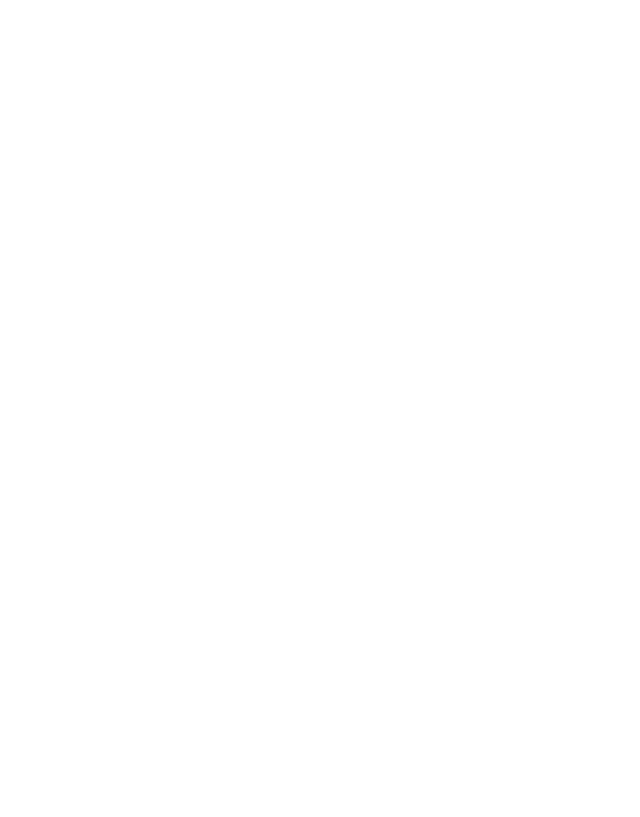
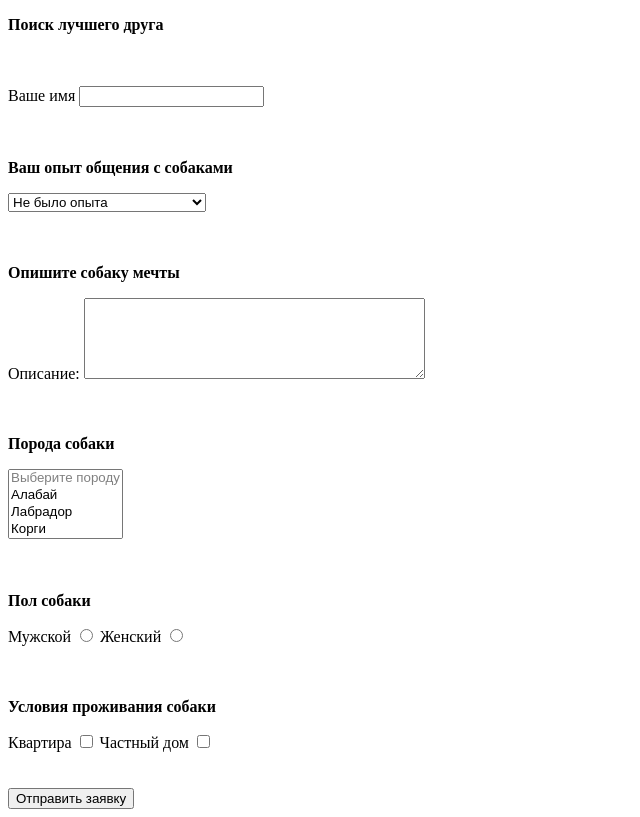
Before and after one commit to HelenZA4/HTMLproject, a plain HTML site: page 1page.html in a window 1280 px wide. Shown: the whole page, without its empty margins (0-640 px from the left). Drawn offline with Linux system fonts and the light colour scheme.

Commit message:
Update 1page.html

```diff
--- a/1page.html
+++ b/1page.html
@@ -2,9 +2,75 @@
 <html lang="en">
 <head>
     <meta charset="UTF-8">
-    <title>Title</title>
+    <title>Форма поиска</title>
 </head>
 <body>
+<p><b>Поиск лучшего друга</b></p>
+<br/>
+<br/>
+<form action="/dog.php" method="post">
+    <label>
+        Ваше имя <input type="text" name="clientName" required/>
+    </label>
+</form>
+<br/>
+<br/>
+<p><b>Ваш опыт общения с собаками</b></p>
+<form action="/dog.php" method="post">
+    <label>
+        <select name="experienceDog">
+            <option value="Не было опыта">Не было опыта</option>
+            <option value="Общались с собакой друзей">Общались с собакой друзей</option>
+            <option value="Раньше была собака">Раньше была собака</option>
+            <option value="Сейчас живёт собака">Сейчас живет собака</option>
+        </select>
+    </label>
+</form>
+<br/>
+<br/>
+<p><b>Опишите собаку мечты</b></p>
+<form action="/dog.php" method="post">
+    <label for="description">Описание:</label>
+    <textarea id="description" name="description"
+              rows="5" cols="40"></textarea>
+</form>
+<br/>
+<br/>
+<p><b>Порода собаки</b></p>
+<form action="/dog.php" method="post">
+    <label>
+        <select name="breedDog" multiple required>
+            <option disabled>Выберите породу</option>
+            <option value="Алабай">Алабай</option>
+            <option value="Лабрадор">Лабрадор</option>
+            <option value="Корги">Корги</option>
+            <option value="Чихуахуа">Чихуахуа</option>
+        </select>
+    </label>
+</form>
+<br/>
+<br/>
+<p><b>Пол собаки</b></p>
+<form action="/dog.php" method="post">
+    <label>Мужской
+        <input type="radio" value="Мужской" name="genderDog"></label>
+    <label>Женский
+        <input type="radio" value="Женский" name="genderDog"></label>
+</form>
+<br/>
+<br/>
+<p><b>Условия проживания собаки</b></p>
+<form action="/dog.php" method="post">
+    <label>Квартира
+        <input type="checkbox" value="Квартира" name="placeDog"></label>
+    <label>Частный дом
+        <input type="checkbox" value="Частный дом" name="placeDog"></label>
+</form>
+<br/>
+<br/>
+<form action="/dog.php" method="post">
+    <button type="submit">Отправить заявку</button>
+</form>
 
 </body>
 </html>
```
